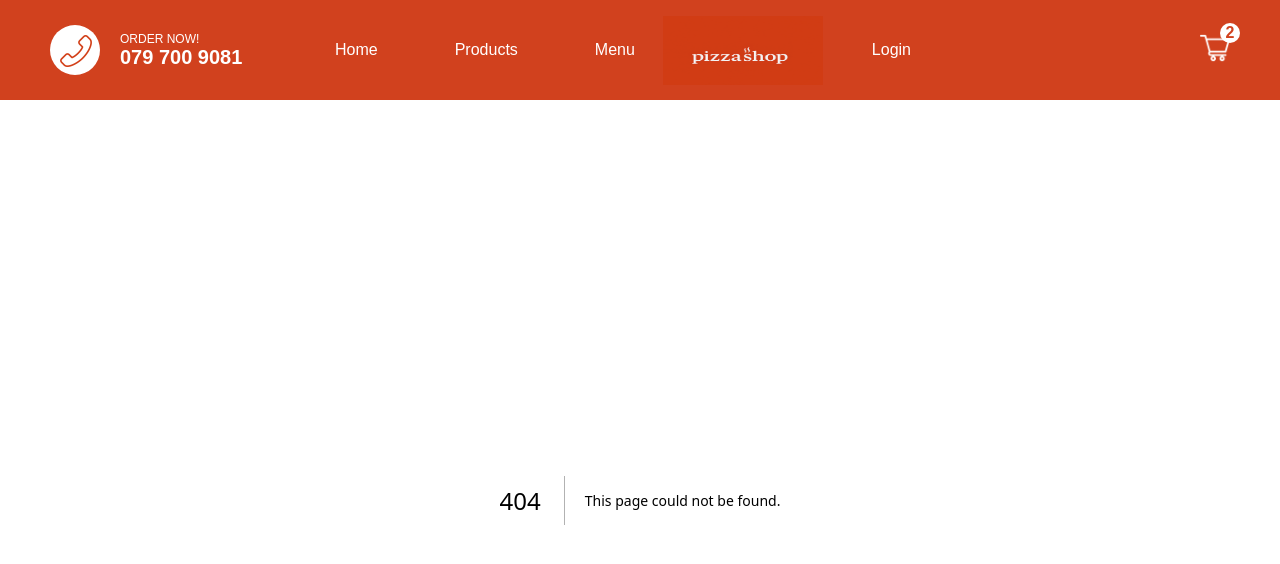
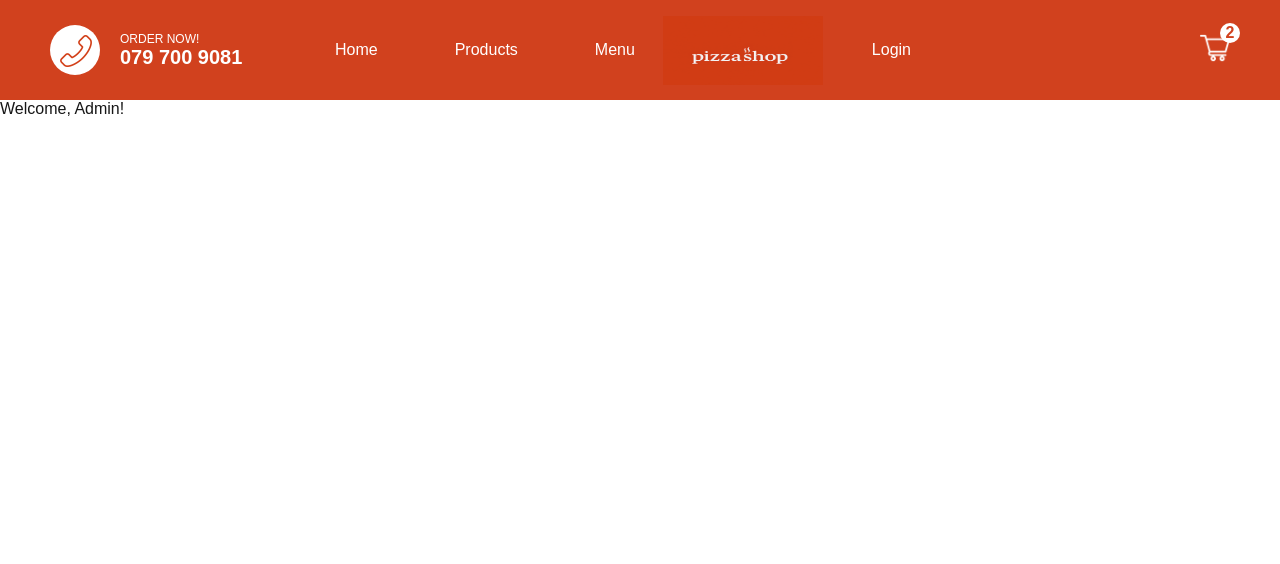
Before and after one commit to vutomi99/pizza-shop, a Next.js app: page /admin in a window 1280 px wide. Before the commit this address had no page. Shown: the top 564 px of the page. Built offline with nearby package versions, Linux system fonts and the light colour scheme; some icons are missing.

Commit message:
Admin file structure

```diff
--- /dev/null
+++ b/src/app/admin/page.jsx
@@ -0,0 +1,9 @@
+
+export default function AdminDashboard() {
+    return (
+      <div>
+       <p>Welcome, Admin!</p>
+      </div>
+    );
+
+  }
```
Also changed, not shown: src/components/admin/OrderModal.jsx (added), src/components/admin/OrderRow.jsx (added), src/components/admin/OrderTable.jsx (added), src/components/admin/StatsGraphs.jsx (added), src/components/admin/StatusBadge.jsx (added).
